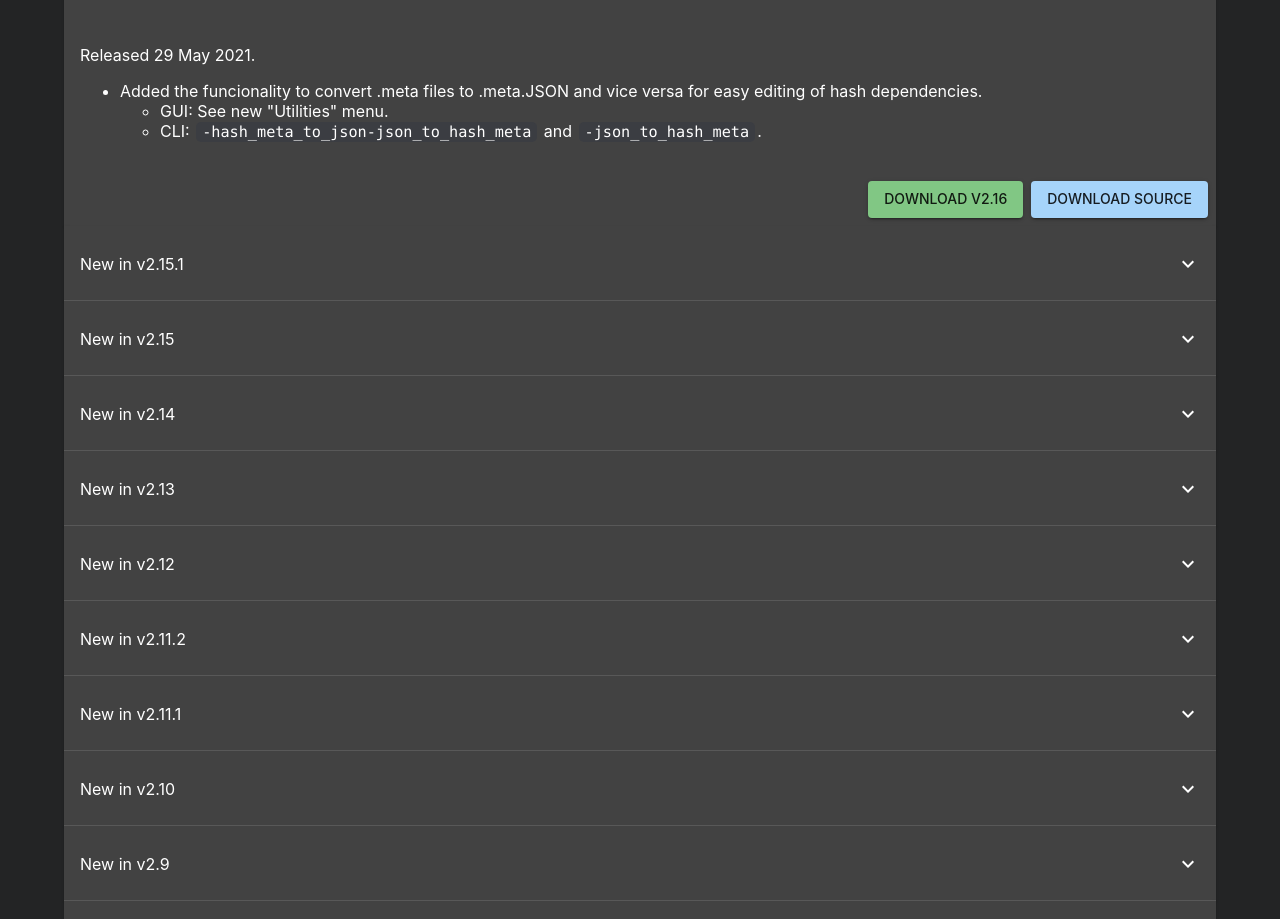
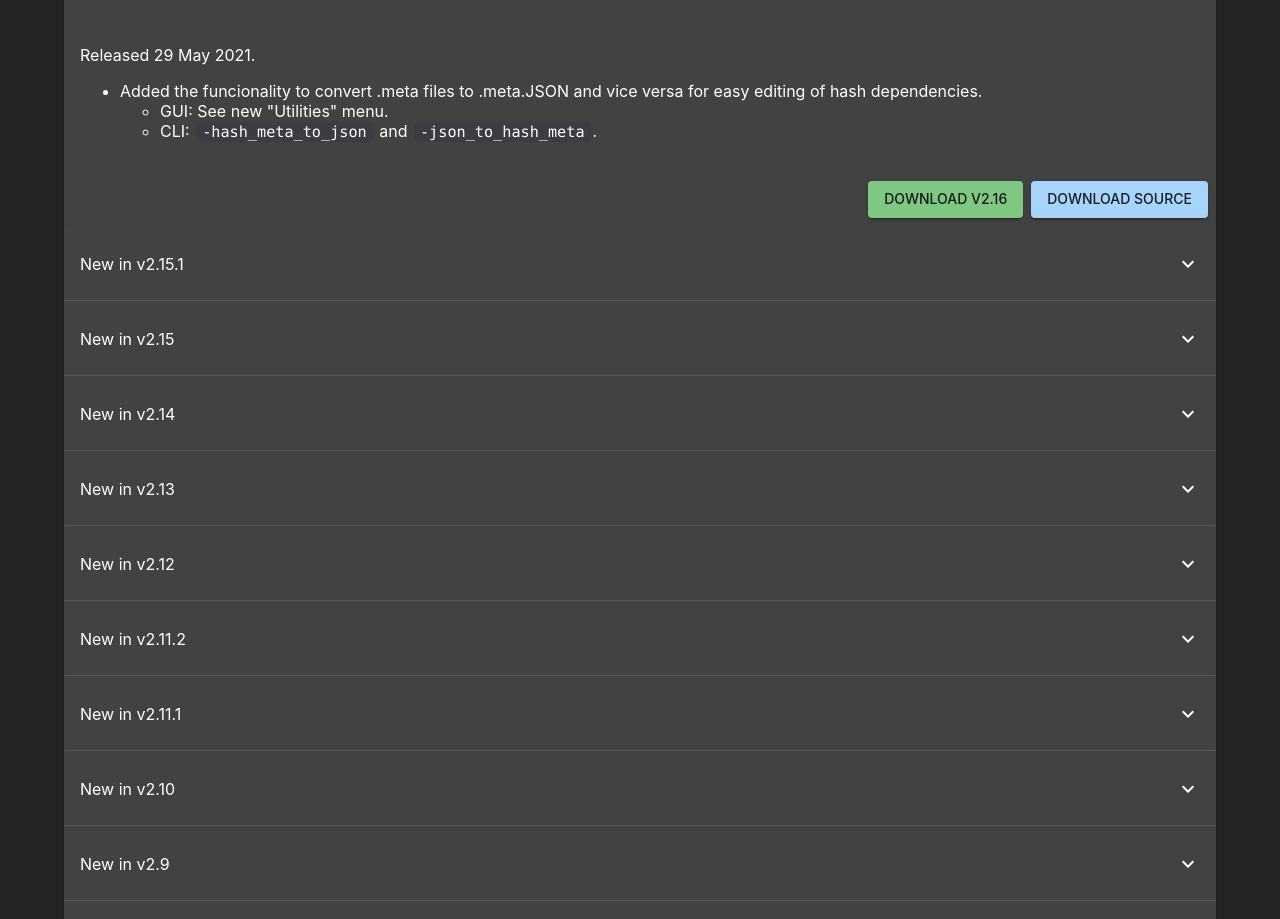
Before and after one commit to glacier-modding/glaciermodding.org-old, a Next.js app: page /rpkg in a window 1280 px wide. Shown: the part 1226-2145 px from the top of the page. Built offline with nearby package versions, Linux system fonts and the light colour scheme.

Commit message:
Fix typo doh.

```diff
--- a/src/RpkgVersions.tsx
+++ b/src/RpkgVersions.tsx
@@ -19,8 +19,8 @@ export const latest: RpkgVersion = {
                 <ul>
                     <li>GUI: See new "Utilities" menu.</li>
                     <li>
-                        CLI: <code>-hash_meta_to_json-json_to_hash_meta</code>{" "}
-                        and <code>-json_to_hash_meta</code>.
+                        CLI: <code>-hash_meta_to_json</code> and{" "}
+                        <code>-json_to_hash_meta</code>.
                     </li>
                 </ul>
             </ul>
```
